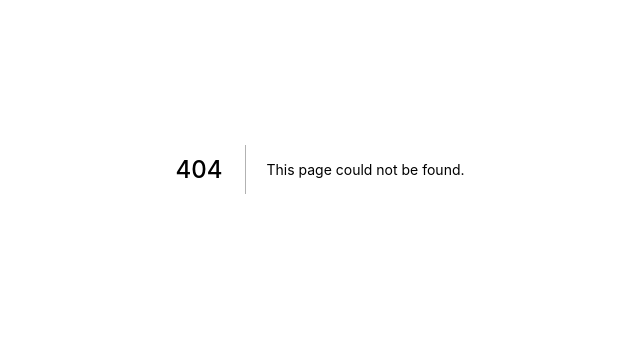
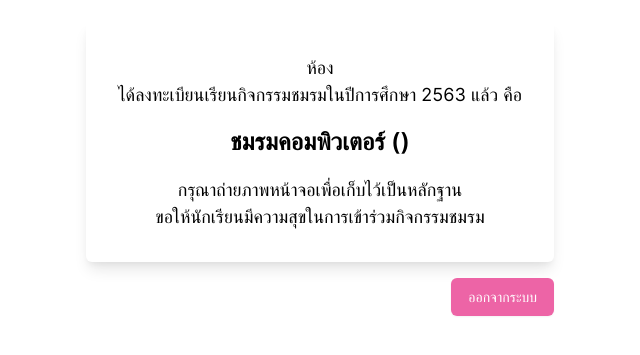
Before and after one commit to triamudomcmc/register.triamudom.club, a Next.js app in the folder client/: page /done in a window 1280 px wide. Before the commit this address had no page. Shown: the part 231-586 px from the top of the page, without its empty margins (320-960 px from the left). Built offline with nearby package versions, Linux system fonts and the light colour scheme; no server answers; what @tailwindcss/ui would draw is missing.

Commit message:
:sparkles: Add done page

```diff
--- a/client/src/pages/dashboard.tsx
+++ b/client/src/pages/dashboard.tsx
@@ -5,6 +5,12 @@ import { Card } from 'components/Card'
 
 export default () => {
   const { user, loading, loggedOut, mutate } = useUser()
+
+  useEffect(() => {
+    if (user?.ClubID) {
+      Router.replace('/done')
+    }
+  }, [user])
 
   useEffect(() => {
     if (loggedOut) {
--- /dev/null
+++ b/client/src/pages/done.tsx
@@ -0,0 +1,65 @@
+import React, { useEffect } from 'react'
+import Router from 'next/router'
+
+import useUser from 'components/useUser'
+import { Card } from 'components/Card'
+import { fetcherWithToken } from 'libs/fetch'
+
+export default () => {
+  const { user, loggedOut, mutate } = useUser()
+
+  useEffect(() => {
+    if (loggedOut) {
+      Router.replace('/')
+    }
+  }, [loggedOut])
+
+  if (loggedOut) return 'Redirecting...'
+  return (
+    <div className="min-h-screen flex flex-col items-center justify-center bg-gray-50">
+      <div className="max-w-screen-lg font-display text-lg">
+        <Card>
+          <div className="text-center">
+            <p>
+              {user?.Title}
+              {user?.FirstName} {user?.LastName} ห้อง {user?.Room}
+            </p>
+            <p>ได้ลงทะเบียนเรียนกิจกรรมชมรมในปีการศึกษา 2563 แล้ว คือ</p>
+            <p className="my-4 font-semibold text-2xl">
+              ชมรมคอมพิวเตอร์ ({user?.ClubID})
+            </p>
+            <p>กรุณาถ่ายภาพหน้าจอเพื่อเก็บไว้เป็นหลักฐาน</p>
+            <p>ขอให้นักเรียนมีความสุขในการเข้าร่วมกิจกรรมชมรม</p>
+          </div>
+        </Card>
+        <div className="mt-4 text-right">
+          <span className="inline-flex rounded-md shadow-sm">
+            <button
+              type="button"
+              className="inline-flex items-center px-4 py-2 border border-transparent text-sm leading-5 font-medium rounded-md text-white bg-pink-500 hover:bg-pink-400 focus:outline-none focus:border-pink-700 focus:shadow-outline-pink active:bg-pink-700 transition ease-in-out duration-150"
+              onClick={async () => {
+                try {
+                  await fetcherWithToken(
+                    `${process.env.NEXT_PUBLIC_API_URL}/logout`,
+                    {
+                      headers: {
+                        'Content-Type': 'application/json',
+                      },
+                    }
+                  )
+                } catch (_) {
+                  window.location.reload()
+                }
+
+                mutate(null)
+                Router.replace('/')
+              }}
+            >
+              ออกจากระบบ
+            </button>
+          </span>
+        </div>
+      </div>
+    </div>
+  )
+}
```
Also changed, not shown: 1 other file (tests, documents, lock files or other folders).
